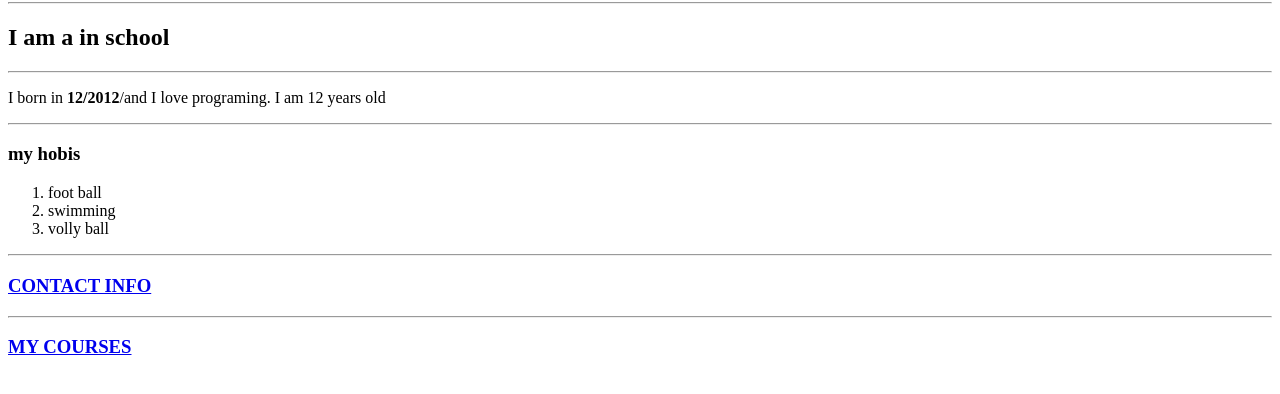
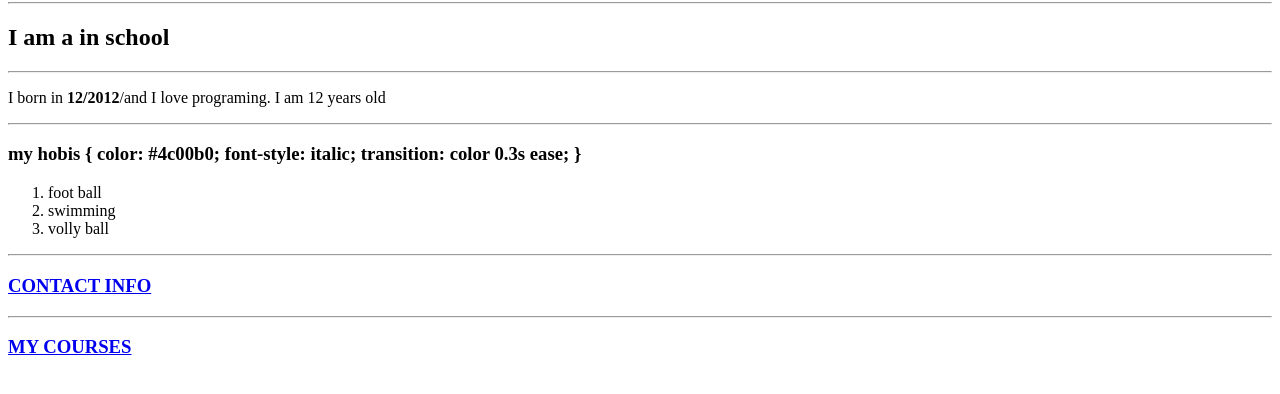
Before and after one commit to AmmarVIP7/AM-Portfolio, a plain HTML site: page index.html in a window 1280 px wide. Shown: the part 132-526 px from the top of the page. Drawn offline with Linux system fonts and the light colour scheme.

Commit message:
Update index.html

```diff
--- a/index.html
+++ b/index.html
@@ -17,7 +17,11 @@
     <hr>
     <p>I born in <strong>12/2012</strong>/and I love programing. I am 12 years old</p>
     <hr>
-    <h3>my hobis</h3>
+    <h3>my hobis {
+    color: #4c00b0;
+    font-style: italic;
+    transition: color 0.3s ease;
+}</h3>
     <ol>
        <li>foot ball</li>
        <li>swimming</li>
```
